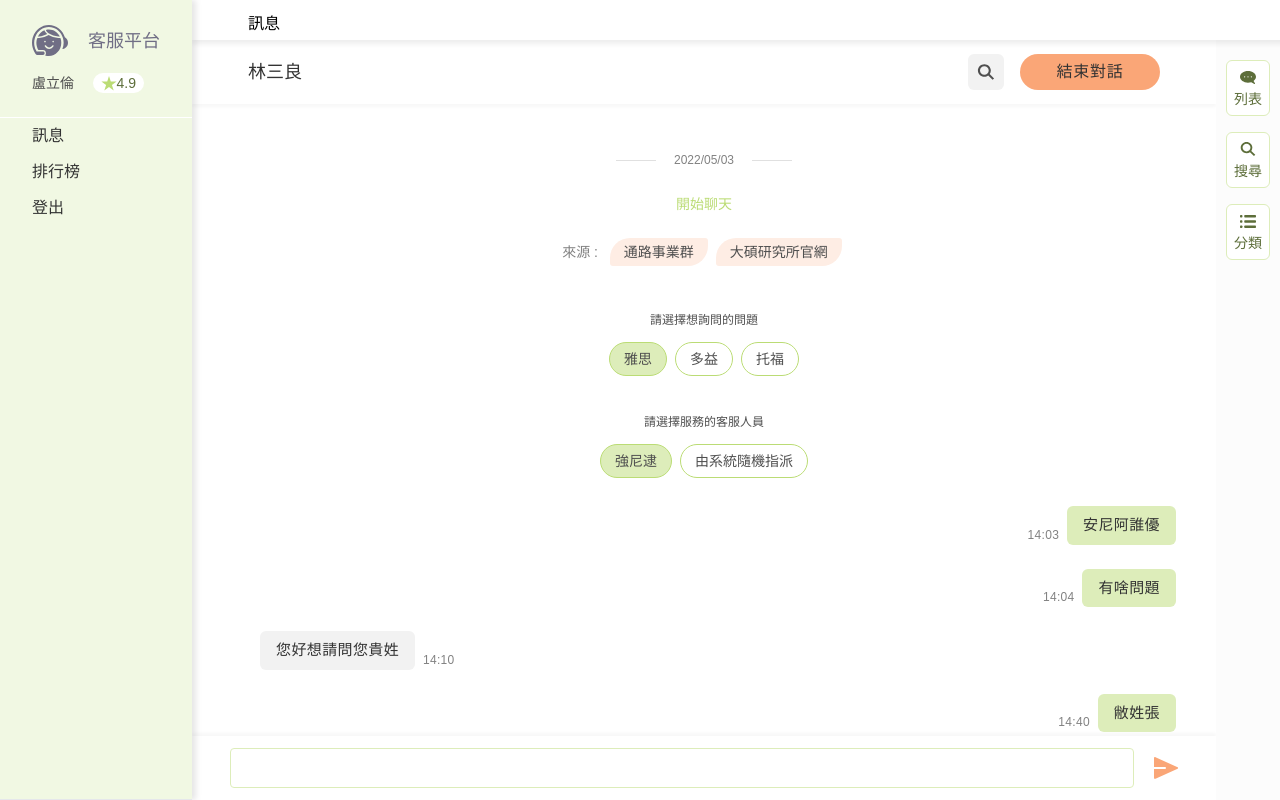
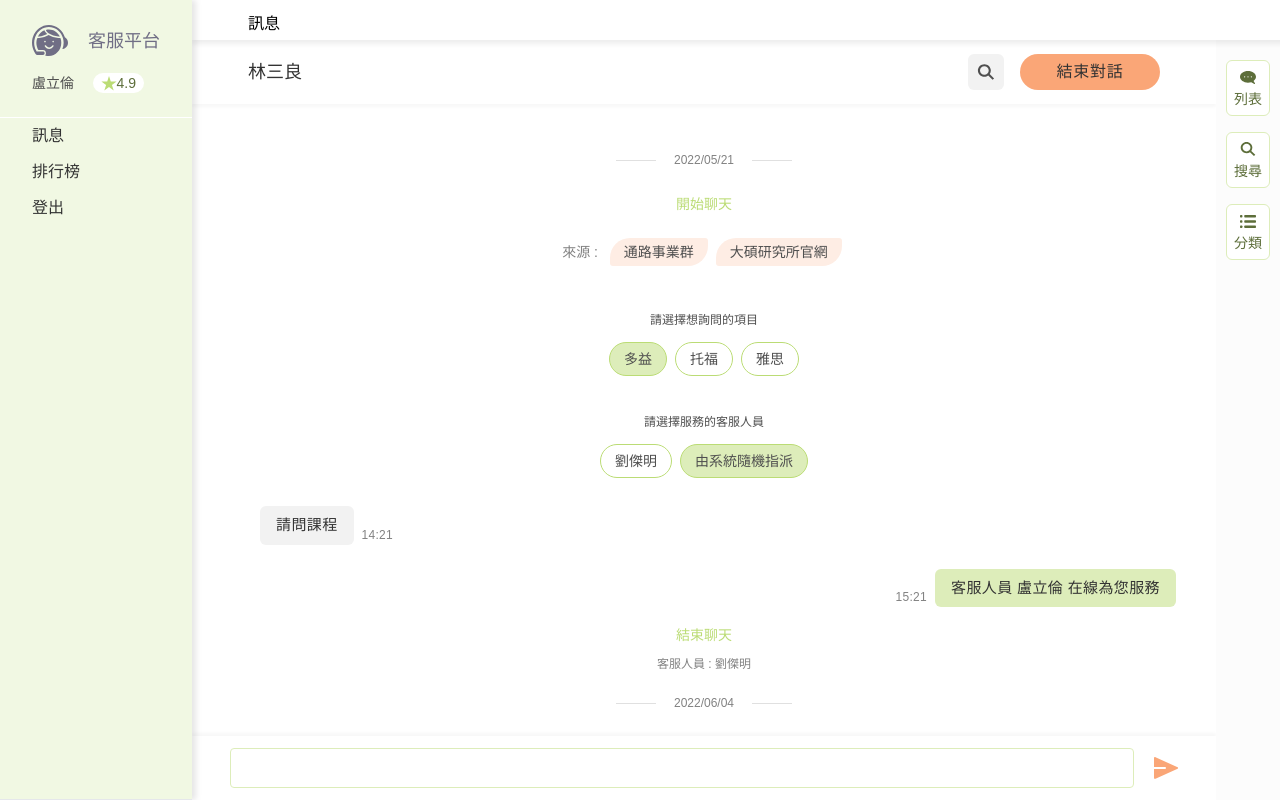
Before and after one commit to YONG-LIN-LIANG/chat_app_client, a Vue app: page /csRoom/msg in a window 1280 px wide. Built offline with nearby package versions, Linux system fonts and the light colour scheme.

Commit message:
feat:pinia render chatList & MsgSend send msg

```diff
--- a/src/components/csRoom/MsgChat.vue
+++ b/src/components/csRoom/MsgChat.vue
@@ -1,142 +1,146 @@
 <script setup>
 import { reactive } from "@vue/reactivity";
+import { useCsRoomStore } from "@/stores/csRoom";
 
-const SourceList = reactive({
-  client: {
-    roomId: 0,
-    group: "",
-    website: "",
-    name: "",
-    uuid: "",
-    socketId: "",
-  },
-  data: [
-    {
-      roomId: "1",
-      group: "通路事業群",
-      website: "大碩研究所官網",
-      csName: "強尼逮",
-      systemChatList: [
-        // 用created_time判斷在message前或後
-        {
-          // 如果之後客服可以發送問題給客戶端，可用question_id來做一些判斷
-          status: 0,
-          question_id: 1,
-          question: "請選擇想詢問的問題",
-          optionList: ["雅思", "多益", "托福"],
-          answer: "雅思",
-          created_time: "2022-05-03 10:02",
-        },
-        {
-          status: 0,
-          question_id: 2,
-          question: "請選擇服務的客服人員",
-          // 有的話幫我塞名子，沒有的話空陣列
-          optionList: ["強尼逮", "由系統隨機指派"],
-          // answer如果為人名則選擇了某客服，如為空表示選擇了系統隨機指派
-          answer: "強尼逮",
-          created_time: "2022-05-03 14:02",
-        },
-      ],
-      chatList: [
-        {
-          status: 1,
-          name: "陳大倫",
-          msg: "安尼阿誰優",
-          isRead: false,
-          created_time: "2022-05-03 14:03",
-        },
-        {
-          status: 1,
-          name: "陳大倫",
-          msg: "有啥問題",
-          isRead: true,
-          created_time: "2022-05-03 14:04",
-        },
-        {
-          status: 2,
-          name: "Molly",
-          msg: "您好想請問您貴姓",
-          isRead: false,
-          created_time: "2022-05-03 14:10",
-        },
-        {
-          status: 1,
-          name: "陳大倫",
-          msg: "敝姓張",
-          isRead: false,
-          created_time: "2022-05-03 14:40",
-        },
-      ],
-    },
-    {
-      roomId: "2",
-      group: "美語事業群",
-      website: "洋碩官網",
-      csName: "尹思",
+const CsRoom = useCsRoomStore();
+console.log("ddd", CsRoom.userChatList[0].chatList[0].createdTimeClock);
 
-      systemChatList: [
-        {
-          status: 0,
-          question_id: 1,
-          question: "請選擇想詢問的問題",
-          optionList: ["雅思", "多益", "托福"],
-          answer: "雅思",
-          created_time: "2022-05-04 14:10",
-        },
-        {
-          status: 0,
-          question_id: 2,
-          question: "請選擇服務的客服人員",
-          optionList: ["強尼逮", "由系統隨機指派"],
-          answer: "由系統隨機指派",
-          created_time: "2022-05-04 18:02",
-        },
-      ],
+// const SourceList = reactive({
+//   client: {
+//     roomId: 0,
+//     group: "",
+//     website: "",
+//     name: "",
+//     uuid: "",
+//     socketId: "",
+//   },
+//   data: [
+//     {
+//       roomId: "1",
+//       group: "通路事業群",
+//       website: "大碩研究所官網",
+//       csName: "強尼逮",
+//       systemChatList: [
+//         // 用created_time判斷在message前或後
+//         {
+//           // 如果之後客服可以發送問題給客戶端，可用question_id來做一些判斷
+//           status: 0,
+//           question_id: 1,
+//           question: "請選擇想詢問的問題",
+//           optionList: ["雅思", "多益", "托福"],
+//           answer: "雅思",
+//           created_time: "2022-05-03 10:02",
+//         },
+//         {
+//           status: 0,
+//           question_id: 2,
+//           question: "請選擇服務的客服人員",
+//           // 有的話幫我塞名子，沒有的話空陣列
+//           optionList: ["強尼逮", "由系統隨機指派"],
+//           // answer如果為人名則選擇了某客服，如為空表示選擇了系統隨機指派
+//           answer: "強尼逮",
+//           created_time: "2022-05-03 14:02",
+//         },
+//       ],
+//       chatList: [
+//         {
+//           status: 1,
+//           name: "陳大倫",
+//           msg: "安尼阿誰優",
+//           isRead: false,
+//           created_time: "2022-05-03 14:03",
+//         },
+//         {
+//           status: 1,
+//           name: "陳大倫",
+//           msg: "有啥問題",
+//           isRead: true,
+//           created_time: "2022-05-03 14:04",
+//         },
+//         {
+//           status: 2,
+//           name: "Molly",
+//           msg: "您好想請問您貴姓",
+//           isRead: false,
+//           created_time: "2022-05-03 14:10",
+//         },
+//         {
+//           status: 1,
+//           name: "陳大倫",
+//           msg: "敝姓張",
+//           isRead: false,
+//           created_time: "2022-05-03 14:40",
+//         },
+//       ],
+//     },
+//     {
+//       roomId: "2",
+//       group: "美語事業群",
+//       website: "洋碩官網",
+//       csName: "尹思",
 
-      chatList: [
-        {
-          status: 1,
-          name: "尹思",
-          msg: "安安",
-          isRead: false,
-          created_time: "2022-05-04 14:00",
-        },
-        {
-          status: 2,
-          name: "Molly",
-          msg: "您好想請問您貴姓",
-          isRead: false,
-          created_time: "2022-05-04 14:10",
-        },
-        {
-          status: 1,
-          name: "尹思",
-          msg: "敝姓張",
-          isRead: false,
-          created_time: "2022-05-04 14:20",
-        },
-      ],
-    },
-  ],
-});
+//       systemChatList: [
+//         {
+//           status: 0,
+//           question_id: 1,
+//           question: "請選擇想詢問的問題",
+//           optionList: ["雅思", "多益", "托福"],
+//           answer: "雅思",
+//           created_time: "2022-05-04 14:10",
+//         },
+//         {
+//           status: 0,
+//           question_id: 2,
+//           question: "請選擇服務的客服人員",
+//           optionList: ["強尼逮", "由系統隨機指派"],
+//           answer: "由系統隨機指派",
+//           created_time: "2022-05-04 18:02",
+//         },
+//       ],
 
-// 把created_time轉換成時間代碼
-SourceList.data.forEach(function (i) {
-  // 把系統訊息跟聊天訊息合併，塞回原本data
-  const chatListAll = i.systemChatList.concat(i.chatList);
-  i["chatListAll"] = chatListAll;
-  // 依照陣列中物件的created_time排序
-  i.chatListAll.forEach((j) => {
-    j["timeCode"] = Math.floor(new Date(j.created_time) / 1000);
-  });
-  i.chatListAll.sort((a, b) => a.timeCode - b.timeCode);
-  //開始時間為 SourceList.data.chatListAll一時間排序後第一筆
-  i["startDate"] = i.chatListAll[0].created_time
-    .split(" ")[0]
-    .split("-")
-    .join("/");
-});
+//       chatList: [
+//         {
+//           status: 1,
+//           name: "尹思",
+//           msg: "安安",
+//           isRead: false,
+//           created_time: "2022-05-04 14:00",
+//         },
+//         {
+//           status: 2,
+//           name: "Molly",
+//           msg: "您好想請問您貴姓",
+//           isRead: false,
+//           created_time: "2022-05-04 14:10",
+//         },
+//         {
+//           status: 1,
+//           name: "尹思",
+//           msg: "敝姓張",
+//           isRead: false,
+//           created_time: "2022-05-04 14:20",
+//         },
+//       ],
+//     },
+//   ],
+// });
+
+// // 把created_time轉換成時間代碼
+// SourceList.data.forEach(function (i) {
+//   // 把系統訊息跟聊天訊息合併，塞回原本data
+//   const chatListAll = i.systemChatList.concat(i.chatList);
+//   i["chatListAll"] = chatListAll;
+//   // 依照陣列中物件的created_time排序
+//   i.chatListAll.forEach((j) => {
+//     j["timeCode"] = Math.floor(new Date(j.created_time) / 1000);
+//   });
+//   i.chatListAll.sort((a, b) => a.timeCode - b.timeCode);
+//   //開始時間為 SourceList.data.chatListAll一時間排序後第一筆
+//   i["startDate"] = i.chatListAll[0].created_time
+//     .split(" ")[0]
+//     .split("-")
+//     .join("/");
+// });
 </script>
 <template>
   <div
@@ -152,8 +156,9 @@ SourceList.data.forEach(function (i) {
       box-border
     "
   >
+    <!-- v-for="item in SourceList.data" -->
     <div
-      v-for="item in SourceList.data"
+      v-for="item in CsRoom.userChatList"
       :key="item.roomId"
       class="w-full flex items-center flex-col"
       data-part="0"
@@ -170,7 +175,7 @@ SourceList.data.forEach(function (i) {
           my-5
         "
       >
-        {{ item.startDate }}
+        {{ item.beginTime.split(" ")[0].split("-").join("/") }}
       </div>
       <div class="chat_start">
         <div
@@ -214,8 +219,8 @@ SourceList.data.forEach(function (i) {
         </div>
       </div>
       <div
-        v-for="chatItem in item.chatListAll"
-        :key="chatItem.created_time"
+        v-for="chatItem in item.chatList"
+        :key="chatItem.createdTime"
         class="w-full mx-0 my-3"
       >
         <div v-if="chatItem.status === 0" class="chat_tags_wrap">
@@ -226,19 +231,19 @@ SourceList.data.forEach(function (i) {
           </div>
           <div class="chat_tags_opts_wrap flex justify-center">
             <div
-              v-for="optItem in chatItem.optionList"
-              :key="optItem"
+              v-for="questionItem in chatItem.questionContent"
+              :key="questionItem"
               :class="[
-                { 'bg-green-w50': optItem === chatItem.answer },
+                { 'bg-green-w50': questionItem === chatItem.answer },
                 'chat_tags_opts text-sm text-gray-2 rounded-20 m-1 border border-solid border-green-Default px-3.5 py-1.5 cursor-pointer',
               ]"
             >
-              {{ optItem }}
+              {{ questionItem }}
             </div>
           </div>
         </div>
         <div v-if="chatItem.status === 2" class="msg_receive">
-          <span class="msg_receive_text bg-gray-6">{{ chatItem.msg }}</span>
+          <span class="msg_receive_text bg-gray-6">{{ chatItem.message }}</span>
           <span
             class="
               msg_time
@@ -249,7 +254,7 @@ SourceList.data.forEach(function (i) {
               mx-2
               my-0.5
             "
-            >{{ chatItem.created_time.split(" ")[1] }}</span
+            >{{ chatItem.createdTimeClock }}</span
           >
         </div>
         <div v-if="chatItem.status === 1" class="msg_send justify-end">
@@ -263,13 +268,13 @@ SourceList.data.forEach(function (i) {
               mx-2
               my-0.5
             "
-            >{{ chatItem.created_time.split(" ")[1] }}</span
+            >{{ chatItem.createdTimeClock }}</span
           >
-          <span class="msg_send_text bg-green-w50">{{ chatItem.msg }}</span>
+          <span class="msg_send_text bg-green-w50">{{ chatItem.message }}</span>
         </div>
       </div>
 
-      <div class="chat_end">
+      <div v-if="item.endTime" class="chat_end">
         <div
           class="
             chat_status
--- a/src/components/csRoom/MsgSend.vue
+++ b/src/components/csRoom/MsgSend.vue
@@ -1,5 +1,9 @@
 <script setup>
+import { ref } from "vue";
 import SendIcon from "@/components/svg/Send.vue";
+import { useCsRoomStore } from "@/stores/csRoom";
+const CsRoom = useCsRoomStore();
+let inputValue = ref("");
 </script>
 
 <template>
@@ -7,10 +11,15 @@ import SendIcon from "@/components/svg/Send.vue";
     class="send_section w-full h-16 flex items-center px-7 py-0 shadow-layer3Re"
   >
     <input
+      v-model="inputValue"
       type="text"
       class="w-full h-10 send_input box-border px-2 py-0 m-2.5"
     />
     <SendIcon
+      @click="
+        CsRoom.handleMsgSend(inputValue);
+        inputValue = '';
+      "
       class="cursor-pointer text-orange-Default hover:text-orange-b90 m-2.5"
     />
   </div>
--- a/src/stores/cs.js
+++ b/src/stores/cs.js
@@ -1,16 +1,22 @@
-import { defineStore } from "pinia";
-export const useCsStore = defineStore({
-  id: "cs",
-  state: () => ({
-    cs: {},
-    roomList: [],
-  }),
-  actions: {
-    setCs(value) {
-      this.cs = value;
-    },
-    setRoomList(value) {
-      this.roomList = value;
-    },
-  },
-});
+import { defineStore } from 'pinia'
+import { reactive } from 'vue'
+export const useCsStore = defineStore(
+	'cs',
+	() => {
+		const cs = reactive({})
+
+		return { cs }
+	}
+	// state: () => ({
+	//   cs: {},
+	//   roomList: [],
+	// }),
+	// actions: {
+	// setCs(value) {
+	//   this.cs = value;
+	// },
+	//   setRoomList(value) {
+	//     this.roomList = value;
+	//   },
+	// },
+)
--- /dev/null
+++ b/src/stores/csRoom.js
@@ -0,0 +1,205 @@
+import { defineStore } from 'pinia'
+import { ref, reactive, watch, nextTick } from 'vue'
+
+export const useCsRoomStore = defineStore('CsRoom', () => {
+	const userActive = reactive({
+		roomId: 0,
+		group: '',
+		website: '',
+		name: '',
+		socketId: '',
+		memberId: 4,
+		csMemberId: 11,
+	})
+
+	const userChatList = reactive([
+		// room
+		{
+			roomId: 34,
+			beginTime: '2022-05-21 12:21:33',
+			endTime: '2022-05-24 12:20:33',
+			group: '通路事業群',
+			website: '大碩研究所官網',
+			memberId: 4,
+			csMemberId: 11,
+			csName: '劉傑明',
+			isReadId: 3,
+			chatList: [
+				{
+					answer: '多益',
+					createdTime: '2022-05-21 12:21:33',
+					question: '請選擇想詢問的項目',
+					questionContent: ['多益', '托福', '雅思'],
+					questionId: 1,
+					status: 0,
+				},
+				{
+					answer: '由系統隨機指派',
+					createdTime: '2022-05-21 13:21:33',
+					question: '請選擇服務的客服人員',
+					questionContent: ['劉傑明', '由系統隨機指派'],
+					questionId: 2,
+					status: 0,
+				},
+				// 人員文字訊息
+				{
+					createdTime: '2022-05-21 14:21:33',
+					memberId: 4,
+					csMemberId: 11,
+					message: '請問課程',
+					messageId: 3,
+					status: 2,
+				},
+				{
+					createdTime: '2022-05-21 15:21:33',
+					memberId: 4,
+					csMemberId: 11,
+					message: '客服人員 盧立倫 在線為您服務',
+					messageId: 3,
+					status: 1,
+				},
+			],
+		},
+		{
+			roomId: 0,
+			beginTime: '2022-06-04 12:21:33',
+			endTime: '',
+			group: '通路事業群',
+			website: '大碩研究所官網',
+			memberId: 4,
+			csMemberId: 11,
+			csName: '劉傑明',
+			isReadId: 3,
+			chatList: [
+				{
+					answer: '托福',
+					createdTime: '2022-05-21 12:21:33',
+					question: '請選擇想詢問的項目',
+					questionContent: ['多益', '托福', '雅思'],
+					questionId: 1,
+					status: 0,
+				},
+				{
+					answer: '劉傑明',
+					createdTime: '2022-05-21 13:21:33',
+					question: '請選擇服務的客服人員',
+					questionContent: ['劉傑明', '由系統隨機指派'],
+					questionId: 2,
+					status: 0,
+				},
+				// 人員文字訊息
+				{
+					createdTime: '2022-05-21 14:21:33',
+					memberId: 4,
+					csMemberId: 11,
+					message: '請問課程',
+					messageId: 3,
+					status: 2,
+				},
+				{
+					createdTime: '2022-05-21 15:21:33',
+					memberId: 4,
+					csMemberId: 11,
+					message: '客服人員 盧立倫 在線為您服務',
+					messageId: 3,
+					status: 1,
+				},
+				{
+					createdTime: '2022-05-21 15:23:33',
+					memberId: 4,
+					csMemberId: 11,
+					message: '請問你有什麼問題',
+					messageId: 3,
+					status: 1,
+				},
+			],
+		},
+	])
+	let userListActive = ref(1)
+	const userList = reactive([
+		// 第一個user
+		{
+			memberId: 1,
+			name: '林三良',
+			// 0:系統 1:客服 or 2:學生
+			messageStatus: 1,
+			answer: '托福',
+			message: '請問課程',
+			massageTime: '2022-06-21 12:21:33',
+			unread: 6,
+			roomId: 4,
+			group: '通路事業群',
+			website: '大碩研究所官網',
+			socketId: 'dada',
+		},
+		{
+			memberId: 2,
+			name: '吳大揆',
+			// 0:系統 1:客服 or 2:學生
+			messageStatus: 0,
+			answer: '托福',
+			message: '',
+			massageTime: '2022-06-20 12:21:33',
+			unread: 5,
+			roomId: 33,
+			group: '美語事業群',
+			website: '洋碩官網',
+			socketId: 'dodo',
+		},
+		{
+			memberId: 3,
+			name: '伊藤馬林',
+			// 0:系統 1:客服 or 2:學生
+			messageStatus: 2,
+			answer: '托福',
+			message: '你好嗎',
+			massageTime: '2022-06-19 12:21:33',
+			unread: 1,
+			roomId: 35,
+			group: '美語事業群',
+			website: '洋碩官網',
+			socketId: 'dede',
+		},
+	])
+
+	const formatChatListTime = () => {
+		userChatList.forEach((i) => {
+			i.chatList.forEach((j) => {
+				j['createdTimeClock'] = j.createdTime.split(' ')[1].substring(0, 5)
+				console.log(j['createdTimeClock'])
+			})
+		})
+	}
+	formatChatListTime()
+
+	const chat_section = document.getElementsByClassName('chat_section')[0]
+	const handleMsgSend = (inputValue) => {
+		userChatList
+			.find((i) => i.roomId === userActive.roomId)
+			.chatList.push({
+				createdTime: currentTimeFormat(),
+				message: inputValue,
+				status: 1,
+				createdTimeClock: currentTimeFormat().split(' ')[1].substring(0, 5),
+			})
+
+		// nextTick((chat_section.scrollTop = chat_section.scrollHeight))
+	}
+
+	const currentTimeFormat = () => {
+		let currentDate = new Date().toISOString().split('T')[0]
+		let currentTime = new Date().toString('HH:mm:ss').split(' ')[4]
+		let currentDateTime = `${currentDate} ${currentTime}`
+		return currentDateTime
+	}
+	currentTimeFormat()
+	// 把created_time轉換成時間代碼 並依照陣列中物件的created_time排序
+	// userChatList.forEach(function (i) {
+	// 	i.chatList.forEach((j) => {
+	// 		j['timeCode'] = Math.floor(new Date(j.createdTime) / 1000)
+	// 	})
+	// 	i.chatList.sort((a, b) => a.timeCode - b.timeCode)
+	// })
+
+	return { userActive, userChatList, userListActive, userList, handleMsgSend, currentTimeFormat }
+})
```
